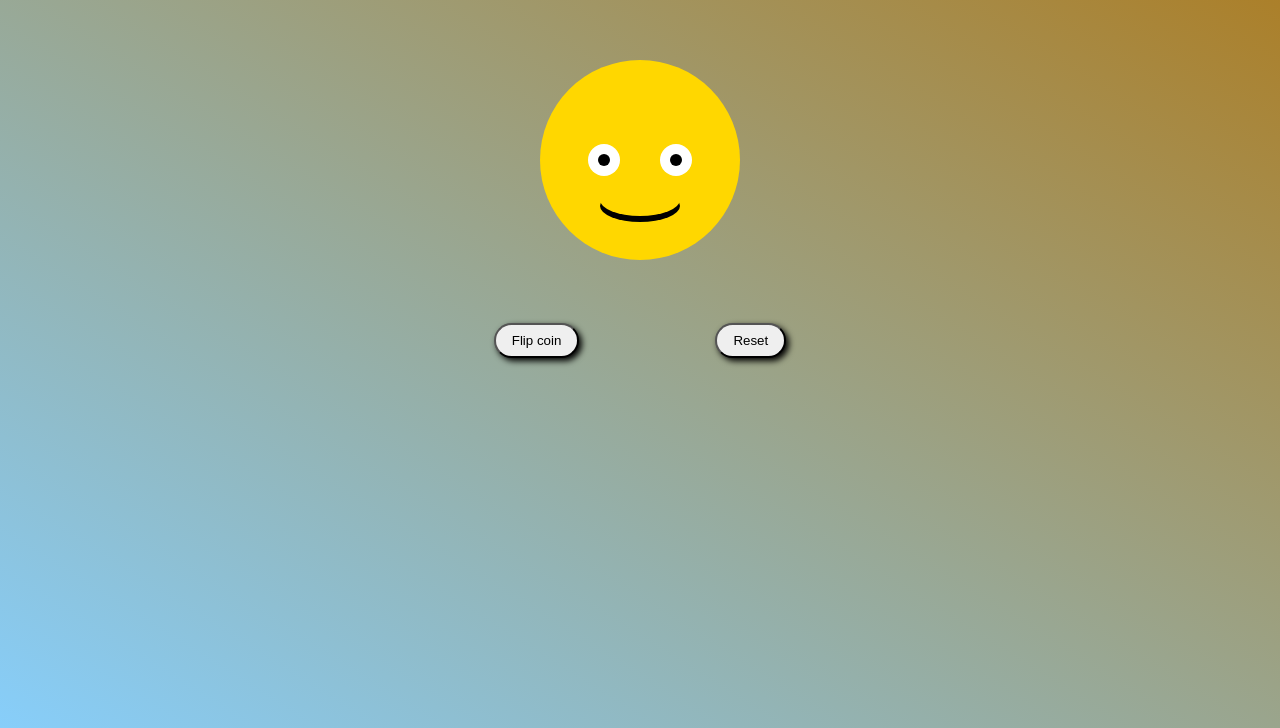
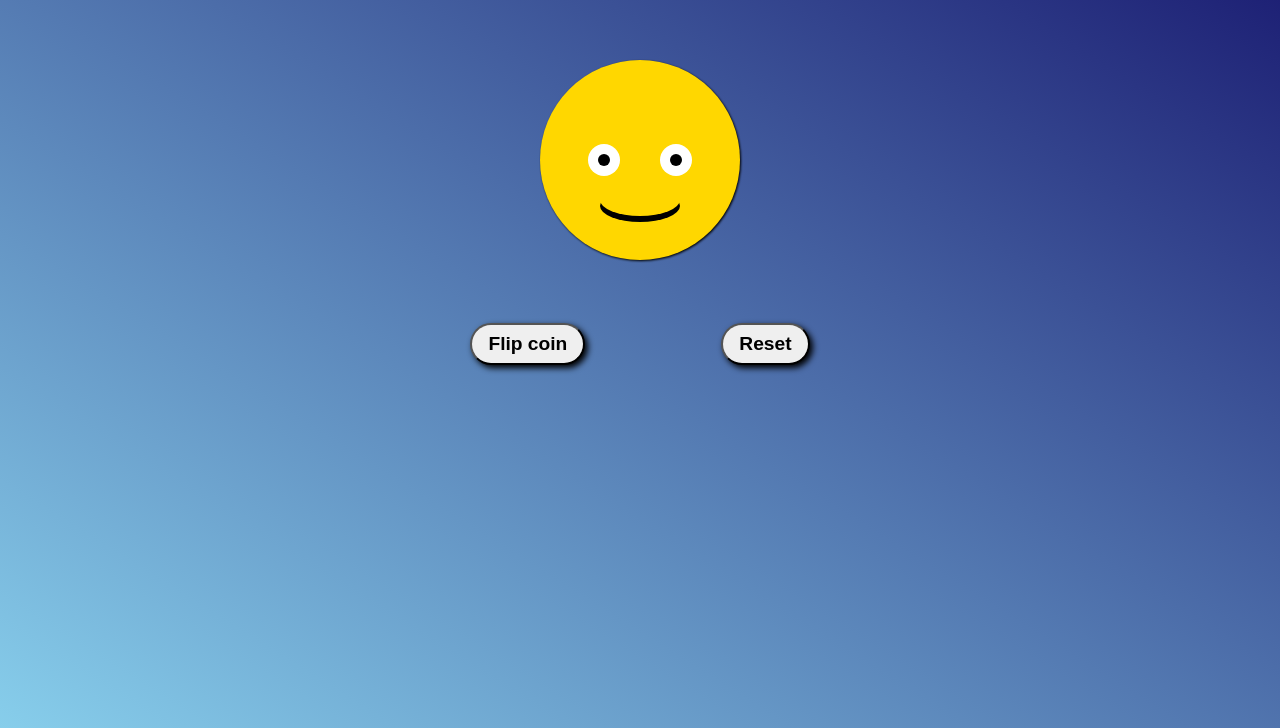
Before and after one commit to victorteje/Coin-Flip, a website: page index.html in a window 1280 px wide. Shown: the part 72-800 px from the top of the page. Drawn offline with Linux system fonts and the light colour scheme.

Commit message:
improved colors and fonts

```diff
--- a/index.html
+++ b/index.html
@@ -27,8 +27,8 @@
     </main>
     <footer>
         <section id="buttons">
-            <button id="flip">Flip coin</button>
-            <button id="reset">Reset</button>
+            <button id="flip" onclick="flip()">Flip coin</button>
+            <button id="reset" onclick="reset()">Reset</button>
         </section>
     </footer>
 </body>
--- a/js/index.js
+++ b/js/index.js
@@ -0,0 +1 @@
+let
--- a/sass/_variables.scss
+++ b/sass/_variables.scss
@@ -7,6 +7,7 @@
 @mixin coinShape {
     border-radius: 50%;
     background-color: gold;
+    filter: drop-shadow(1px 1px 1px black);
     height: 200px;
     width: 200px;
 }
--- a/sass/styles.scss
+++ b/sass/styles.scss
@@ -2,7 +2,7 @@
 
 body {
     height: 100%;
-    background: linear-gradient(to top right, lightskyblue, rgb(173, 124, 32));
+    background: linear-gradient(to top right, skyblue, midnightblue);
     background-repeat: no-repeat;
     background-size: cover;
     background-attachment: fixed;
@@ -55,6 +55,8 @@ button {
     filter:drop-shadow(3px 3px 3px black);
     width: fit-content;
     padding: 8px 16px;
+    font-size: larger;
+    font-weight: bold;
 }
 
 #buttons {
```
Also changed, not shown: css/styles.css, 1 other file.
